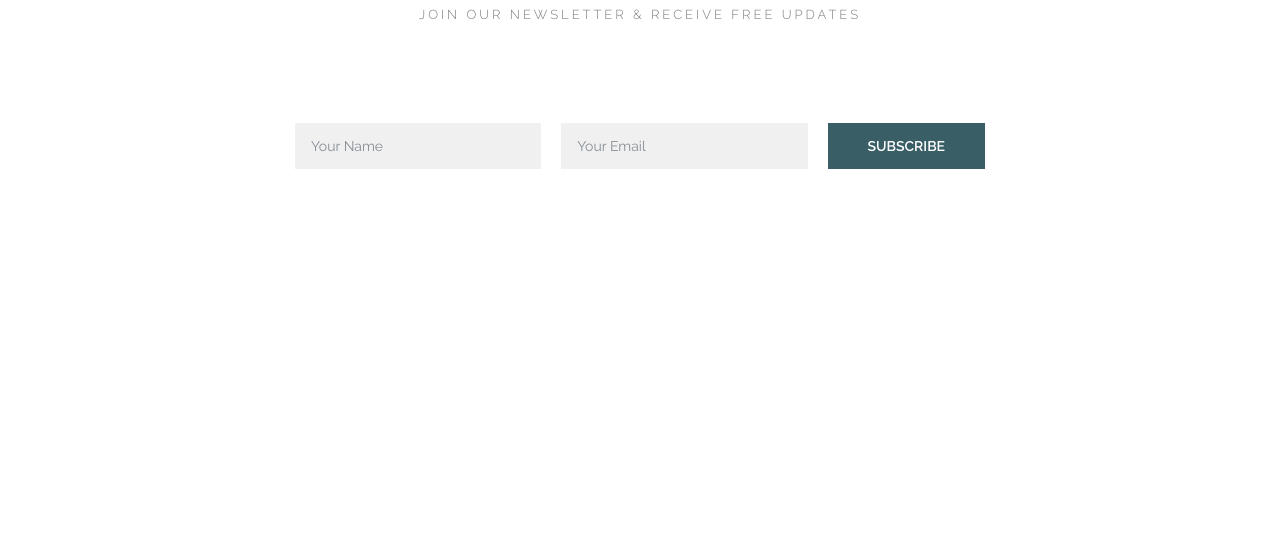
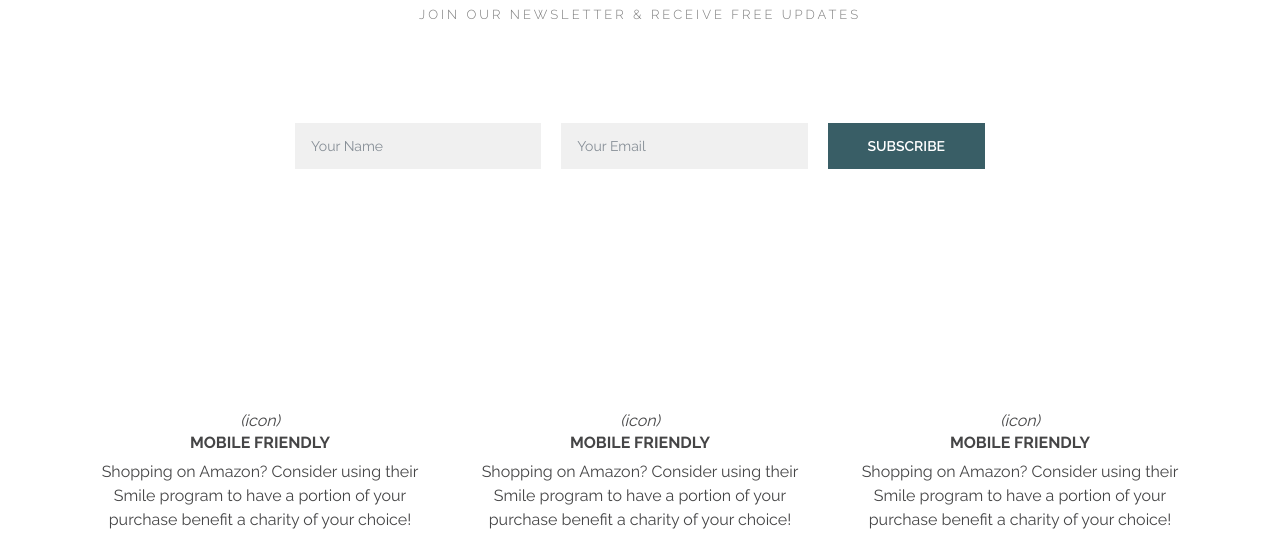
Before and after one commit to Ls777/elegancy-website-template, a website: page index.html in a window 1280 px wide. Shown: the part 361-909 px from the top of the page. Before the commit the page ends 800 px from the top, so only its background shows below. Drawn offline with nearby package versions, Linux system fonts and the light colour scheme; files that its build step writes are made by us from their sources.

Commit message:
added 3 icon cols

```diff
--- a/index.html
+++ b/index.html
@@ -51,7 +51,7 @@
     </nav>
     </div>
 
-    <section class="container">
+    <section class="container call-to-action">
         <header class="row">
             <div class="col-md-12">
                 <h1>Join the force</h1>
@@ -70,14 +70,39 @@
                     <input type="text" class="form-control form-control-lg rounded-0 border-0" placeholder="Your Email">
                   </div>
                   <div class="col-md-3">
-                    <button type="button" class="btn btn-primary btn-lg btn-block rounded-0 border-0">SUBSCRIBE</button>
+                    <button id= "sub-button" type="button" class="btn btn-primary btn-lg btn-block rounded-0 border-0">SUBSCRIBE</button>
                   </div>
 
                 </div>
                 </div>
-              </form>
+            </form>
         </div>
-    </div>
+    </section>
+    <section class="container">
+        <div class="row text-center">
+            <div class="col-md ">
+                <i>(icon)</i>
+                <h2>MOBILE FRIENDLY</h2>
+                <p>Shopping on Amazon? Consider using their Smile program to have a
+                   portion of your purchase benefit a charity of your choice!
+                </p>
+            </div>
+            <div class="col-md ">
+                <i>(icon)</i>
+                <h2>MOBILE FRIENDLY</h2>
+                <p>Shopping on Amazon? Consider using their Smile program to have a
+                   portion of your purchase benefit a charity of your choice!
+                </p>
+            </div>
+            <div class="col-md ">
+                <i>(icon)</i>
+                <h2>MOBILE FRIENDLY</h2>
+                <p>Shopping on Amazon? Consider using their Smile program to have a
+                   portion of your purchase benefit a charity of your choice!
+                </p>
+            </div>
+        </div>
+    </section>
 
 
     <script src="https://code.jquery.com/jquery-3.2.1.slim.min.js" integrity="sha384-KJ3o2DKtIkvYIK3UENzmM7KCkRr/rE9/Qpg6aAZGJwFDMVNA/GpGFF93hXpG5KkN" crossorigin="anonymous"></script>
--- a/scss/main.scss
+++ b/scss/main.scss
@@ -8,6 +8,18 @@ body {
     font-family: "Raleway";
     color: $dark-grey;
 
+}
+
+.call-to-action {
+    padding-top: 50px;
+    padding-bottom: 50px;
+}
+
+@media (min-width: 768px) {
+    .call-to-action {
+        padding-top: 180px;
+        padding-bottom: 200px;
+    }
 }
 
 a {
@@ -67,7 +79,7 @@ input, button {
     line-height: 30px !important;
 }
 
-button {
+#sub-button {
     background-color: $dark-green !important;
     font-weight: 600 !important;
 }
@@ -103,7 +115,7 @@ header {
 h1 {
     font-family: "Euphoria Script", "Times New Roman";
     font-size: 70px;
-    margin: 180px 0px 0px 0px;
+    margin: 0px 0px 0px 0px;
     color: $dark-grey;
 }
 
@@ -113,6 +125,12 @@ h4 {
     font-size: 13px;
     margin: 10px 0px 0px 0px;
     color: $grey
+
+}
+
+h2 {
+    font-size: 16px;
+    font-weight: 700;
 }
 
 div, ul, nav, header, h1, h2, h3, h4 {
```
